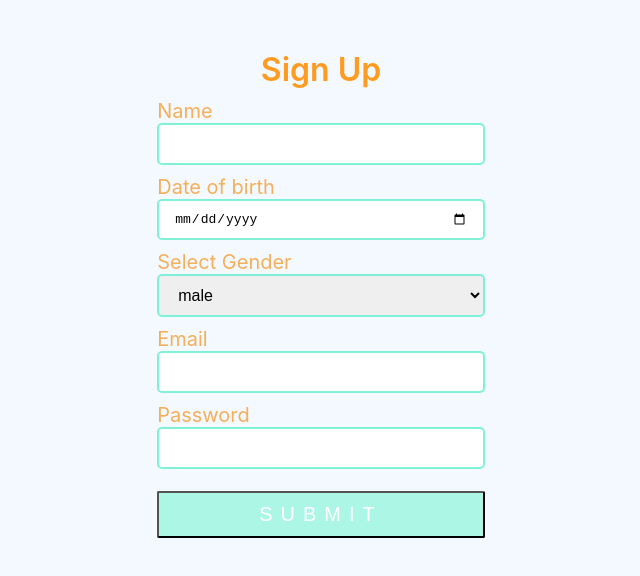
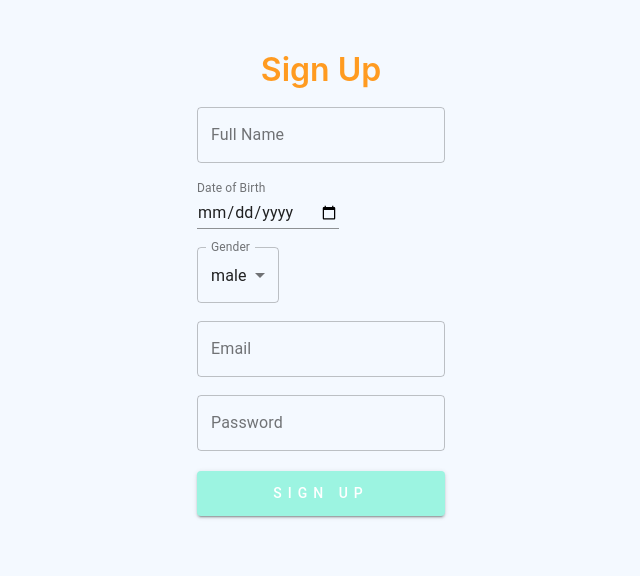
Before and after one commit to abhiskg/React-hook-form, a React (Create React App) app: page / in a window 1280 px wide. Shown: the top 576 px of the page, without its empty margins (319-959 px from the left). Built offline with nearby package versions, Linux system fonts and the light colour scheme.

Commit message:
Material ui form created with react-hook-form

```diff
--- a/src/App.js
+++ b/src/App.js
@@ -1,10 +1,10 @@
 import "./App.css";
-import SignUp from "./components/SignUp";
+import MaterialForm from "./components/MaterialForm";
 
 function App() {
   return (
     <div className="App">
-      <SignUp />
+      <MaterialForm />
     </div>
   );
 }
--- /dev/null
+++ b/src/components/MaterialForm.css
@@ -0,0 +1,24 @@
+.materialForm {
+  display: flex;
+  flex-direction: column;
+  align-items: center;
+  justify-content: center;
+  margin-top: 50px;
+  margin-bottom: 10px;
+}
+
+h1 {
+  color: #ff9b21;
+  font-weight: 600;
+}
+
+p {
+  color: red;
+  font-size: 13px;
+  font-weight: 500;
+}
+
+p::before {
+  content: "⚠ ";
+  display: inline;
+}
--- /dev/null
+++ b/src/components/MaterialForm.js
@@ -0,0 +1,123 @@
+import { Button, MenuItem, TextField } from "@material-ui/core";
+import React from "react";
+import { useForm, Controller } from "react-hook-form";
+import { makeStyles } from "@material-ui/core/styles";
+import "./MaterialForm.css";
+
+const useStyles = makeStyles((theme) => ({
+  root: {
+    "& .MuiTextField-root": {
+      marginTop: "18px",
+      width: "100%",
+      display: "block",
+    },
+    "& .MuiButton-root": {
+      background: "#9cf4e1",
+      color: "white",
+      letterSpacing: "6px",
+      width: "100%",
+      padding: "10px 0",
+      marginTop: "20px",
+    },
+    "& .MuiButton-root:hover": {
+      background: "#80f0d8",
+    },
+  },
+}));
+
+const genders = [
+  {
+    value: "male",
+    label: "male",
+  },
+  {
+    value: "female",
+    label: "female",
+  },
+  {
+    value: "other",
+    label: "other",
+  },
+];
+
+function MaterialForm() {
+  const classes = useStyles();
+  const { control, register, handleSubmit, errors } = useForm();
+
+  const onSubmit = (values, e) => {
+    console.log("Form data", values);
+    e.target.reset();
+  };
+  return (
+    <div className="materialForm">
+      <h1>Sign Up</h1>
+      <form
+        className={classes.root}
+        onSubmit={handleSubmit(onSubmit)}
+        autoComplete="off"
+        noValidate
+      >
+        <TextField
+          label="Full Name"
+          variant="outlined"
+          name="name"
+          inputRef={register({ required: true })}
+        />
+        {errors.name && <p>Required</p>}
+
+        <TextField
+          label="Date of Birth"
+          type="date"
+          name="bdate"
+          InputLabelProps={{
+            shrink: true,
+          }}
+          inputRef={register({ required: true })}
+        />
+        {errors.bdate && <p>Required</p>}
+
+        <Controller
+          as={TextField}
+          label="Gender"
+          name="gender"
+          defaultValue="male"
+          select
+          variant="outlined"
+          control={control}
+        >
+          {genders.map((option) => (
+            <MenuItem key={option.value} value={option.value}>
+              {option.label}
+            </MenuItem>
+          ))}
+        </Controller>
+
+        <TextField
+          label="Email"
+          name="email"
+          variant="outlined"
+          inputRef={register({ required: true })}
+        />
+        {errors.email && <p>Required</p>}
+
+        <TextField
+          label="Password"
+          type="password"
+          name="password"
+          variant="outlined"
+          inputRef={register({ required: true, minLength: 6 })}
+        />
+        {errors.password?.type === "required" && <p>Required</p>}
+        {errors.password?.type === "minLength" && (
+          <p>Password should be minimum of 6 letters</p>
+        )}
+
+        <Button type="submit" variant="contained">
+          Sign Up
+        </Button>
+      </form>
+    </div>
+  );
+}
+
+export default MaterialForm;
```
Also changed, not shown: 1 other file (tests, documents, lock files or other folders).
